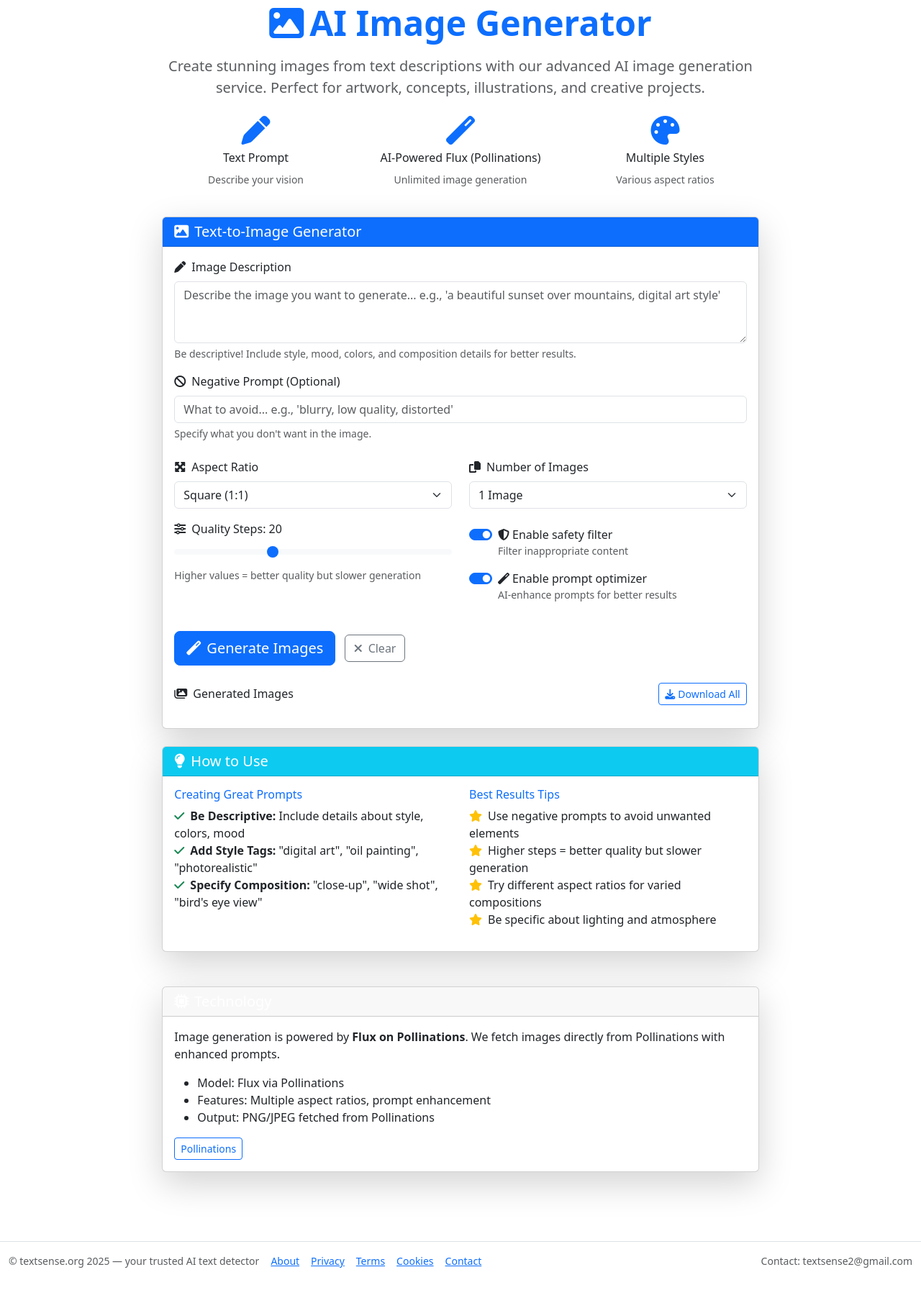
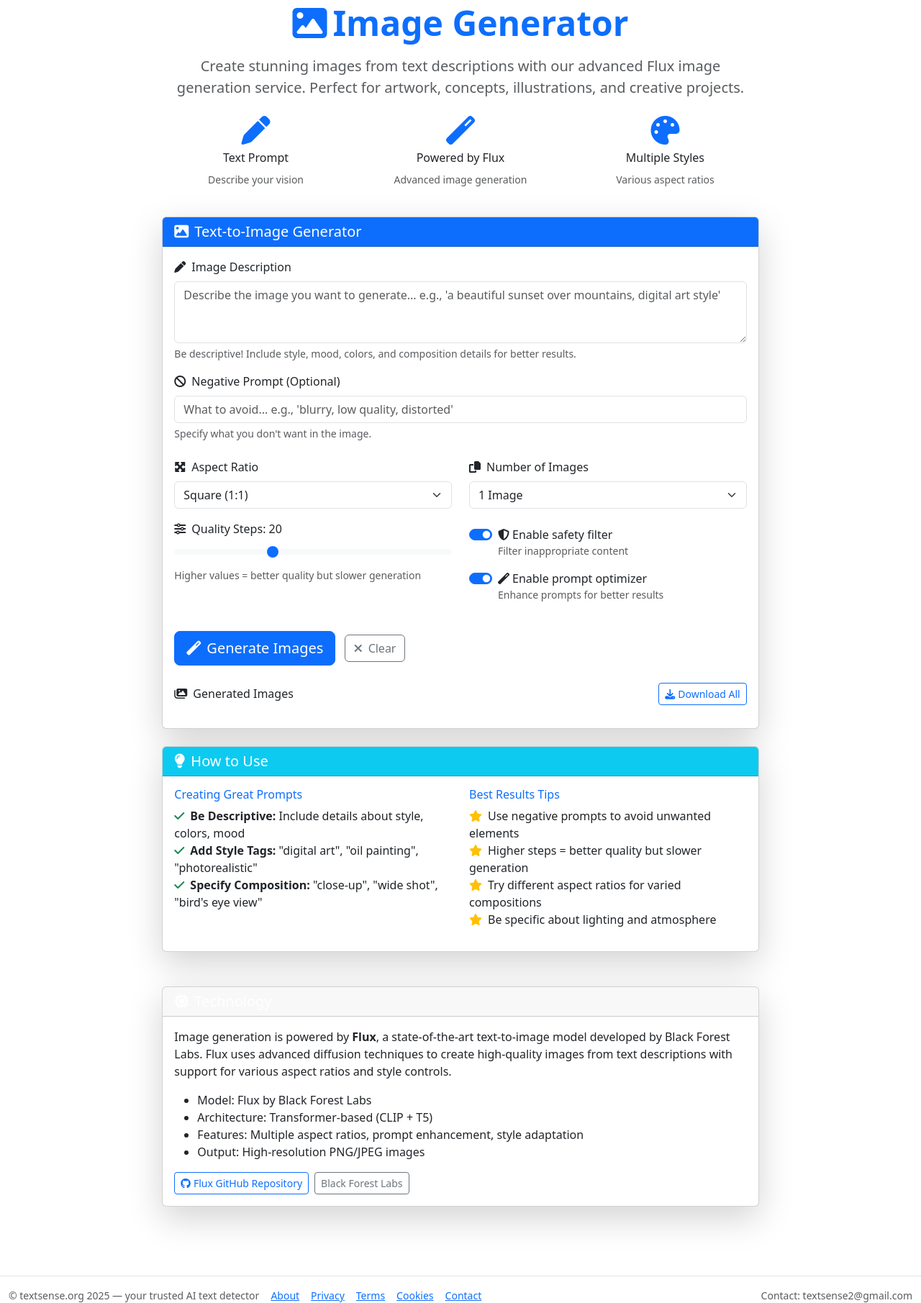
Before and after one commit to mlopez6132/textsense, a Flask app: template templates/generate-image.html in a window 1280 px wide. Shown: the part 173-1984 px from the top of the page at 72% size. Before the commit the page ends 1935 px from the top, so only its background shows below. Run offline with Flask 3, Linux system fonts and the light colour scheme; the template is opened without the code that fills it, so the values that code supplies are empty; some libraries are stand-ins or nearby versions.

Commit message:
Update branding from Pollinations to Flux and improve download functionality
- Replace 'Pollinations' references with 'Flux' throughout the UI
- Remove 'AI' prefix from page title and descriptions
- Update technology section to feature Flux by Black Forest Labs
- Add GitHub repository link to Flux project
- Implement automatic image downloads instead of opening external links
- Update loading text from 'Creating your artwork with AI' to 'Creating your artwork'
- Change provider field from 'pollinations' to 'flux' in API responses
- Maintain all existing functionality while improving user experience

```diff
--- a/image_generation.py
+++ b/image_generation.py
@@ -164,7 +164,7 @@ Avoid glamor bias unless explicitly requested.
         height: int = 1024,
         model: str = "flux"
     ) -> List[str]:
-        """Generate image URLs using Pollinations API without watermarks."""
+        """Generate image URLs using Flux model without watermarks."""
         encoded_prompt = urllib.parse.quote(prompt)
         images = []
 
@@ -248,7 +248,7 @@ Avoid glamor bias unless explicitly requested.
             "original_prompt": prompt.strip(),
             "prompt_enhanced": enhance_prompt,
             "safety_enabled": enable_safety_checker,
-            "provider": "pollinations",
+            "provider": "flux",
             "model": model,
             "width": width,
             "height": height,
--- a/relay_fastapi.py
+++ b/relay_fastapi.py
@@ -388,10 +388,10 @@ async def generate_image(
     enable_prompt_optimizer: bool = Form(True),
     negative_prompt: Optional[str] = Form("")
 ):
-    """Generate images using Pollinations Flux with AI prompt enhancement.
+    """Generate images using Flux with prompt enhancement.
 
     The endpoint maintains the same form fields for compatibility with existing frontend,
-    but maps them to Pollinations parameters. Generated images have no watermarks.
+    but maps them to Flux parameters. Generated images have no watermarks.
     """
     try:
         # Use the image generation module
--- a/templates/generate-image.html
+++ b/templates/generate-image.html
@@ -38,10 +38,10 @@
     <div class="col-lg-9 col-xl-8">
       <header class="text-center mb-4">
         <h1 class="display-5 fw-bold text-primary mb-3">
-          <i class="fas fa-image me-2"></i>AI Image Generator
+          <i class="fas fa-image me-2"></i>Image Generator
         </h1>
         <p class="lead text-muted mb-4">
-          Create stunning images from text descriptions with our advanced AI image generation service.
+          Create stunning images from text descriptions with our advanced Flux image generation service.
           Perfect for artwork, concepts, illustrations, and creative projects.
         </p>
         <div class="row text-center">
@@ -55,8 +55,8 @@
           <div class="col-md-4">
             <div class="mb-3">
               <i class="fas fa-magic text-primary fs-1"></i>
-              <h6 class="mt-2">AI-Powered Flux (Pollinations)</h6>
-              <small class="text-muted">Unlimited image generation</small>
+              <h6 class="mt-2">Powered by Flux</h6>
+              <small class="text-muted">Advanced image generation</small>
             </div>
           </div>
           <div class="col-md-4">
@@ -150,7 +150,7 @@
                     <label class="form-check-label" for="promptOptimizer">
                       <i class="fas fa-magic me-1"></i>Enable prompt optimizer
                     </label>
-                    <small class="text-muted d-block">AI-enhance prompts for better results</small>
+                    <small class="text-muted d-block">Enhance prompts for better results</small>
                   </div>
                 </div>
               </div>
@@ -179,7 +179,7 @@
                 <div class="spinner-border text-primary" role="status"></div>
                 <div class="analyzing-text mt-2">
                   <strong>Generating Images...</strong>
-                  <div class="small text-muted">Creating your artwork with AI</div>
+                  <div class="small text-muted">Creating your artwork</div>
                 </div>
               </div>
             </div>
@@ -237,16 +237,21 @@
         </div>
         <div class="card-body">
           <p class="mb-3">
-            Image generation is powered by <strong>Flux on Pollinations</strong>.
-            We fetch images directly from Pollinations with enhanced prompts.
+            Image generation is powered by <strong>Flux</strong>, a state-of-the-art text-to-image model developed by Black Forest Labs.
+            Flux uses advanced diffusion techniques to create high-quality images from text descriptions
+            with support for various aspect ratios and style controls.
           </p>
           <ul class="mb-3">
-            <li>Model: Flux via Pollinations</li>
-            <li>Features: Multiple aspect ratios, prompt enhancement</li>
-            <li>Output: PNG/JPEG fetched from Pollinations</li>
+            <li>Model: Flux by Black Forest Labs</li>
+            <li>Architecture: Transformer-based (CLIP + T5)</li>
+            <li>Features: Multiple aspect ratios, prompt enhancement, style adaptation</li>
+            <li>Output: High-resolution PNG/JPEG images</li>
           </ul>
           <div class="d-flex flex-wrap gap-2">
-            <a class="btn btn-outline-primary btn-sm" href="https://pollinations.ai" target="_blank" rel="noopener noreferrer">Pollinations</a>
+            <a class="btn btn-outline-primary btn-sm" href="https://github.com/black-forest-labs/flux" target="_blank" rel="noopener noreferrer">
+              <i class="fab fa-github me-1"></i>Flux GitHub Repository
+            </a>
+            <a class="btn btn-outline-secondary btn-sm" href="https://bfl.ai" target="_blank" rel="noopener noreferrer">Black Forest Labs</a>
           </div>
         </div>
       </div>
```
Also changed, not shown: static/js/generate-image.js (+26 -8 lines).
